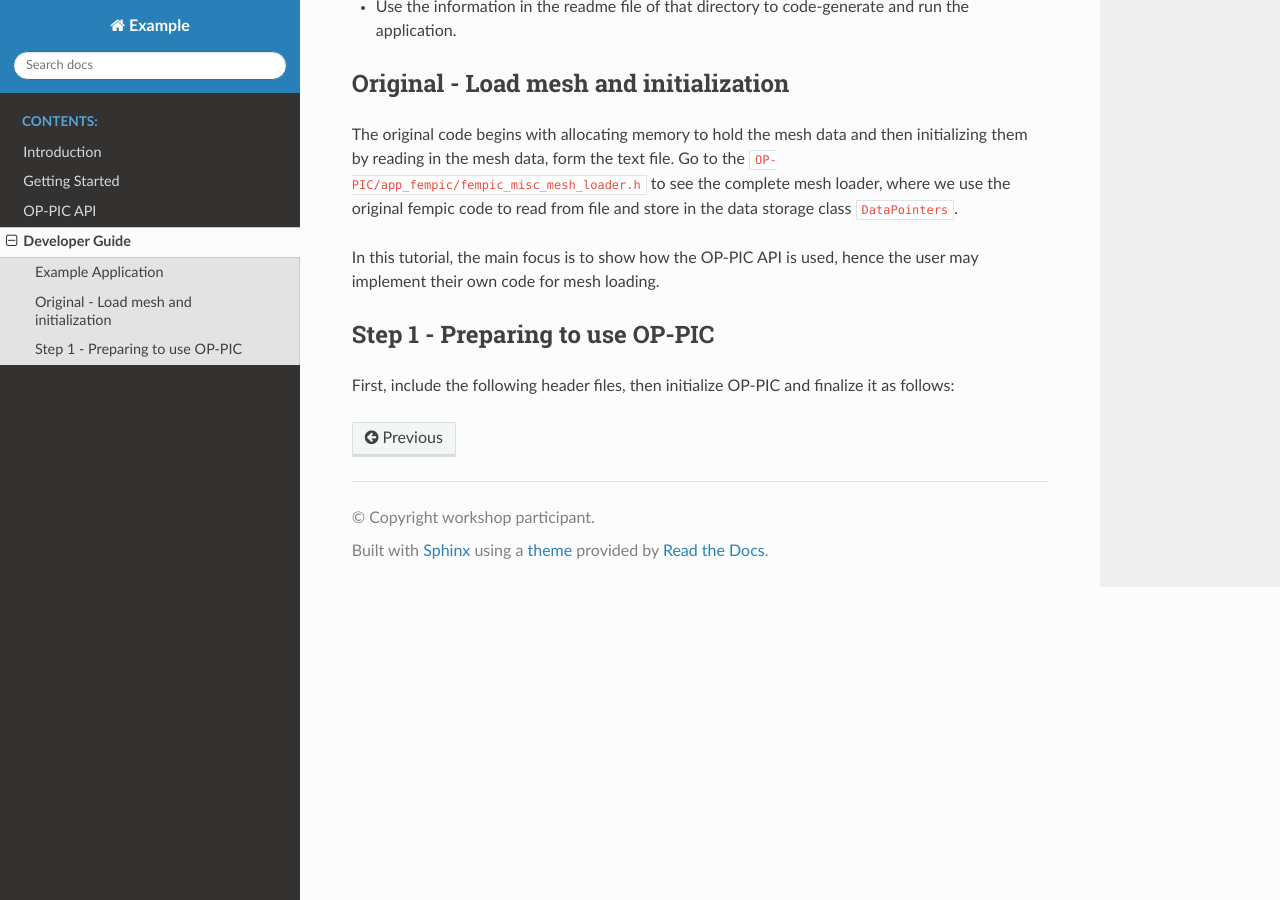
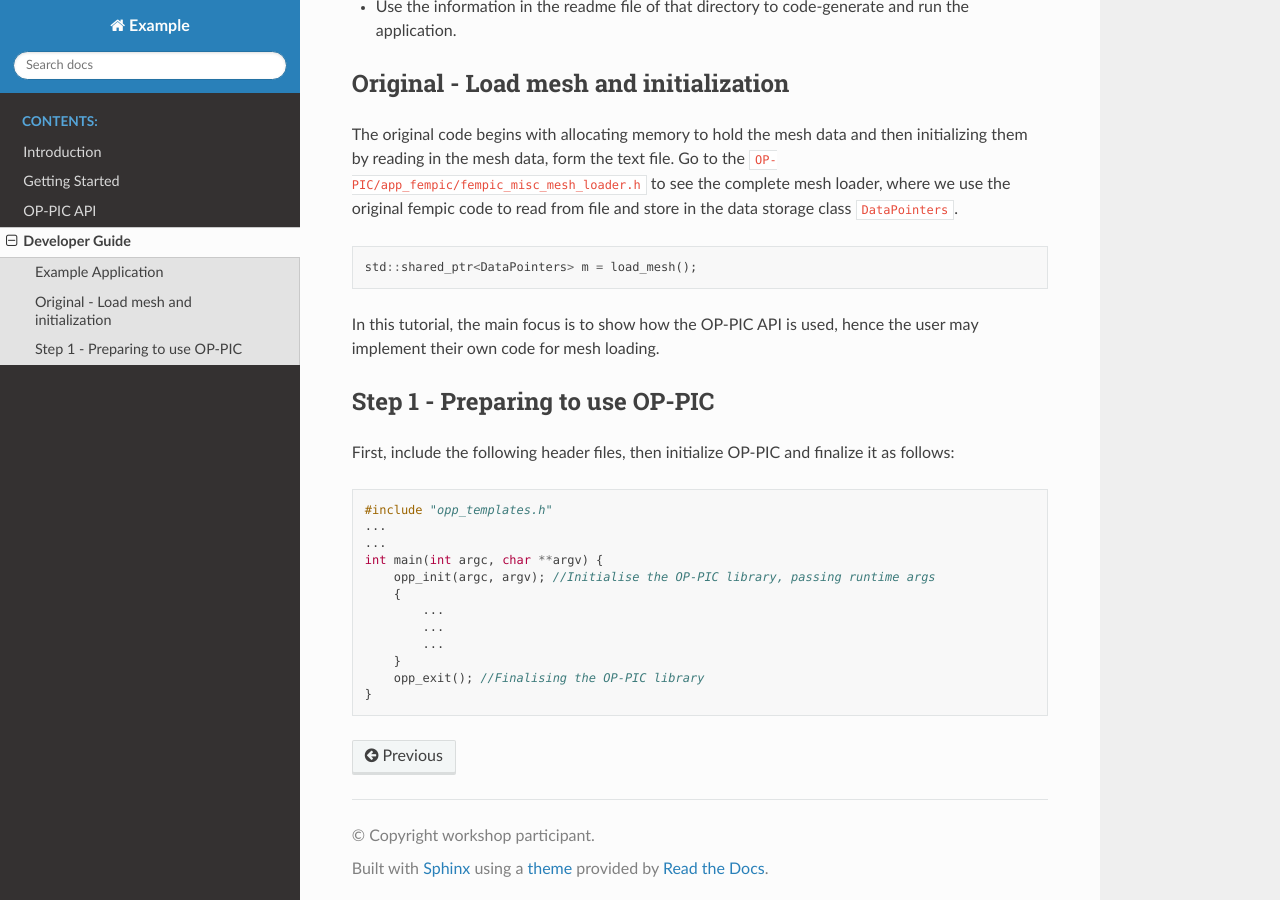
Before and after one commit to ZamanLantra/git_docs_test, a Sphinx documentation site: the page built from doc/developer_guide.rst, in a window 1280 px wide and 900 px high, scrolled down 1238 px. Built offline with Sphinx 7.4.7 and the Read the Docs theme 2.0.0, drawn with Linux system fonts in a browser that asks for light colours; pages that are not in the unit, such as notebooks, are missing from menus; some of the changed lines change nothing that is shown.

Commit message:
Update developer_guide.rst

```diff
--- a/doc/developer_guide.rst
+++ b/doc/developer_guide.rst
@@ -40,6 +40,7 @@ The original code begins with allocating memory to hold the mesh data and then i
 Go to the ``OP-PIC/app_fempic/fempic_misc_mesh_loader.h`` to see the complete mesh loader, where we use the original fempic code to read from file and store in the data storage class ``DataPointers``.
 
 .. code-block:: c++
+
     std::shared_ptr<DataPointers> m = load_mesh();
 
 In this tutorial, the main focus is to show how the OP-PIC API is used, hence the user may implement their own code for mesh loading.
@@ -50,13 +51,7 @@ Step 1 - Preparing to use OP-PIC
 First, include the following header files, then initialize OP-PIC and finalize it as follows:
 
 .. code-block:: c++
-    #include <stdio.h>
-    int main() {
-        printf("Hello, World!\n");
-        return 0;
-    }
 
-.. code-block:: c++
     #include "opp_templates.h"
     ...
     ...
```
